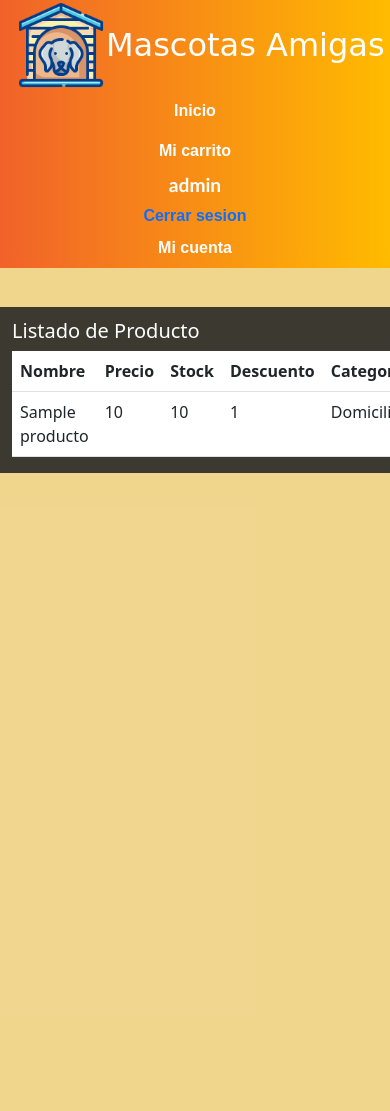
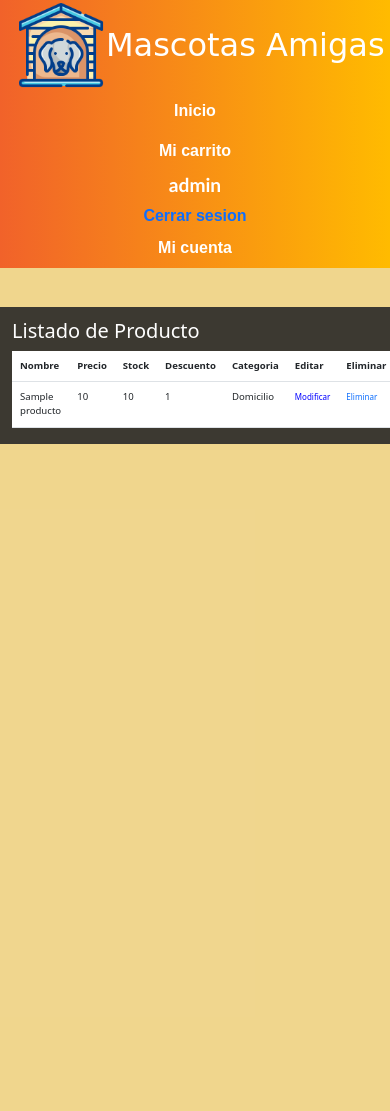
Before and after one commit to BrunoAraus/P3Examen, a Django app: page /Gestionar in a window 390 px wide; the page is wider, and only the part inside the window is pictured. Shown: the top 1111 px of that part. Run offline with Django 3.2, Linux system fonts and the light colour scheme; a user stored in the database is signed in; data comes from the database, SQL or seed files in the repository; tables that the repository leaves empty hold one stand-in row (values such as "Sample post"); some web fonts are replaced.

Commit message:
Avance final

```diff
--- a/core/static/core/css/Crear.css
+++ b/core/static/core/css/Crear.css
@@ -11,7 +11,6 @@
 }
 
 .container{
-    display: flex;
     padding-top: 12px;
     background-color: #272727e3;
     color: white;
@@ -34,4 +33,9 @@ h5{
         background-color: #272727e3;
         color: white;
     }
+
+    .tabla{
+        font-size: 60%;
+        width: 60%;
+    }
 }
--- a/core/templates/core/Gestionar.html
+++ b/core/templates/core/Gestionar.html
@@ -14,6 +14,7 @@
 
 <div class="cuerpo">
     <div class="container">
+    <div class="tabla">
         <h5>Listado de Producto</h5>
     <table class="table table-hover">
         <tr>
@@ -40,6 +41,7 @@
         {% endfor %}
     </table>
 </div>
+</div>
     </div>
 {% endif %}
 {% endblock %}
```
